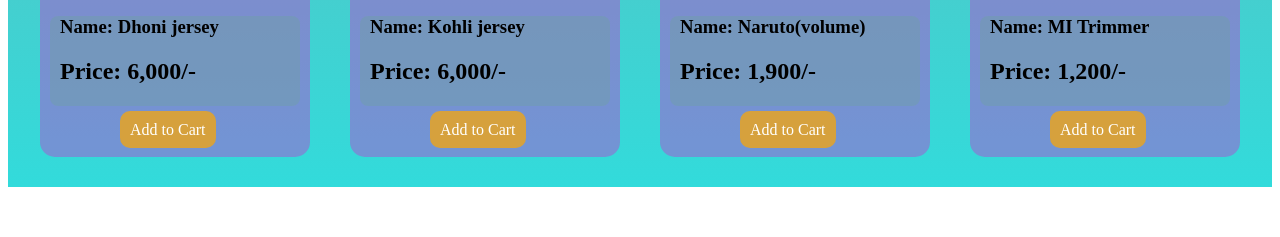
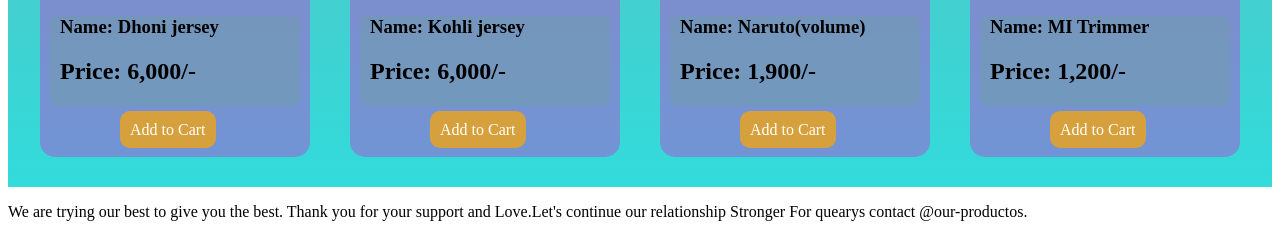
Before and after one commit to Jaswanth2518/My_HTML_CSS_Ptoject, a plain HTML site: page index.html in a window 1280 px wide. Shown: the part 1761-1998 px from the top of the page. Before the commit the page ends 1956 px from the top, so only its background shows below. Drawn offline with Linux system fonts and the light colour scheme.

Commit message:
Update index.html

```diff
--- a/index.html
+++ b/index.html
@@ -8,7 +8,7 @@
             <a class="a1" href="#"><h3>Home</h3></a>
             <a class="a1" href="#"><h3>Products</h3></a>
             <a class="a1" href="#"><h3>Shopping Cart</h3></a>
-            <a class="a1" href="#"><h3>About Us</h3></a>
+            <a class="a1" href="#About"><h3>About Us</h3></a>
             <a class="a2" href="#"><h3>Contact Us</h3></a>
             <a class="a2" href="#"><h3>Login</h3></a>
             <a class="a2" href="#"><h3>Sign up</h3></a>
@@ -207,6 +207,11 @@
                 </div>
             </div>
         </div>
+        <div id="About">
+            <p>
+                We are trying our best to give you the best. Thank you for your support and Love.Let's continue our relationship Stronger For quearys contact @our-productos.
+            </p>
+        </div>
         <div class="float-icon">
             <img src="https://img.icons8.com/?size=48&id=7OeRNqg6S7Vf&format=gif">
         </div>
```
